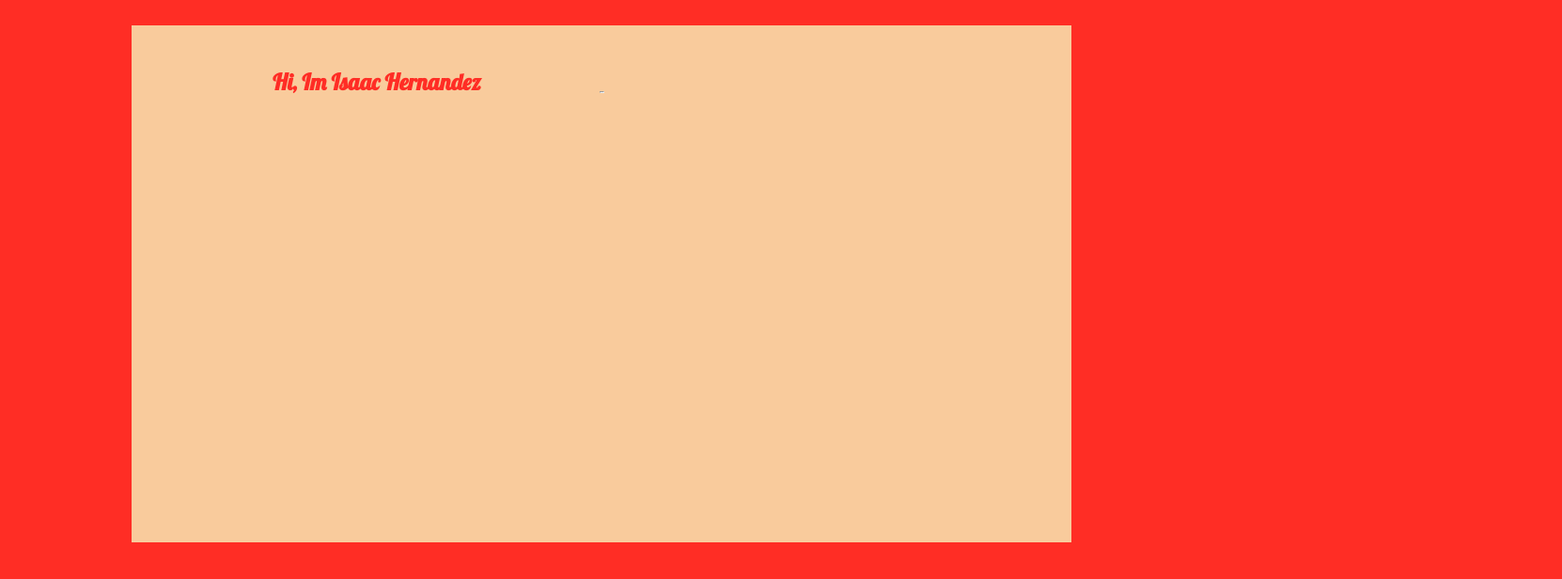
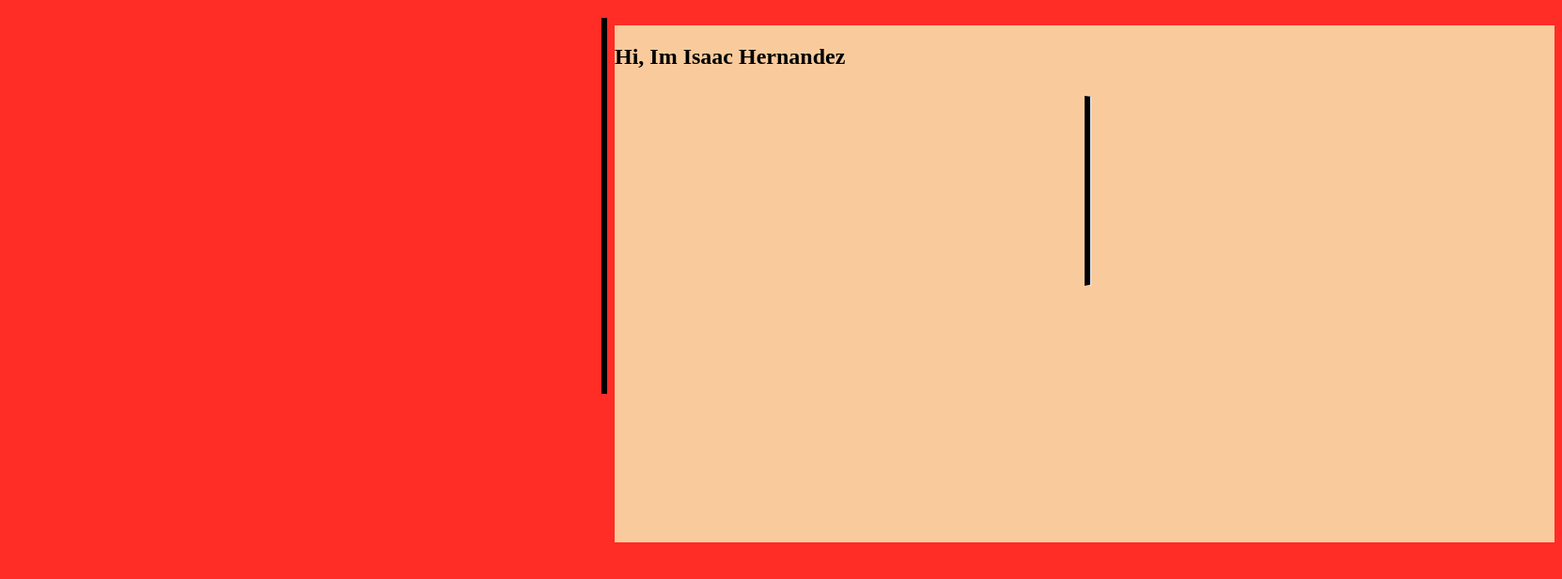
Before and after one commit to Rundown39/IsaacFunktastic.github.io, a plain HTML site: page index.html in a window 1280 px wide. Shown: the part 64-680 px from the top of the page at 94% size, 1662 px wide, since content can reach past the window. Drawn offline with Linux system fonts and the light colour scheme.

Commit message:
Update index.html

```diff
--- a/index.html
+++ b/index.html
@@ -4,9 +4,12 @@
 <title> Musical Resume </title>
   <link href="https://fonts.googleapis.com/css?family=Lobster" rel="stylesheet" type="text/css">
   <style>
-      hr {
-        width: 3px;
-        size: 400px;
+      .vertical {
+            border-left: 6px solid black;
+            height: 200px;
+            position:absolute;
+            left: 50%;
+        }
       }
       h2   {
           font-family: Lobster;
@@ -50,7 +53,7 @@
         <h2 class="">
      Hi, Im Isaac Hernandez
     </h2>
-        <hr style="background-color: black;">
+        <hr class="vertical" style="background-color: black;">
     <div>      </div>
     </div>
     </div>
```
